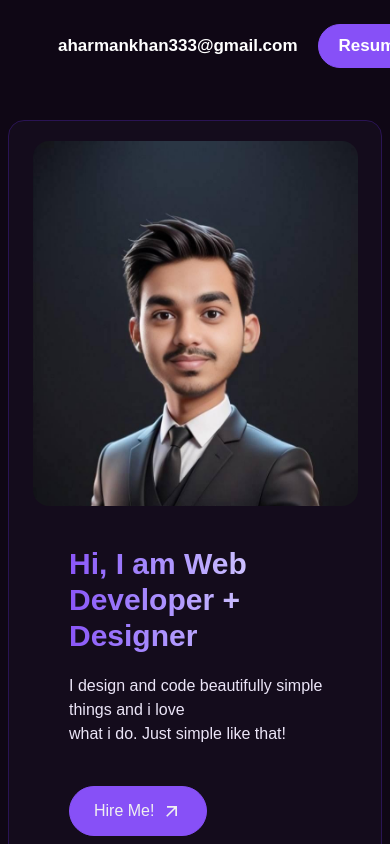
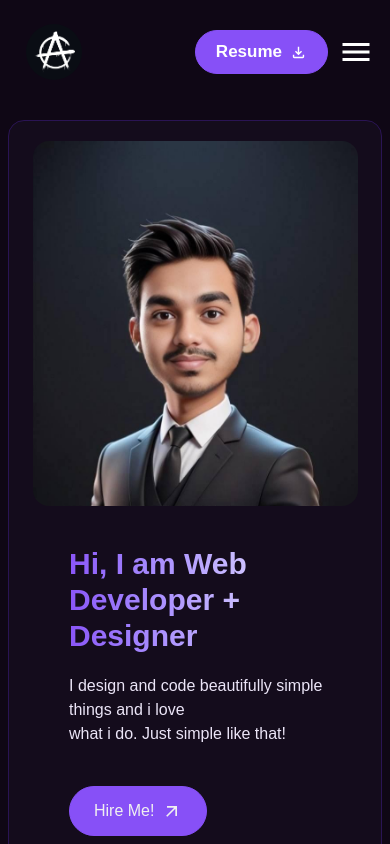
Before and after one commit to armangit1/arman-portfolio, a React (Vite) app: page / in a window 390 px wide. Shown: the top 844 px of the page. Built offline with nearby package versions, Linux system fonts and the light colour scheme.

Commit message:
site  is update

```diff
--- a/src/components/NavBar.jsx
+++ b/src/components/NavBar.jsx
@@ -31,7 +31,7 @@ const NavBar = () => {
     return (
         <div className={`w-full max-w-[1300px] z-20   ${lastScrollY >= 100 ? 'bg-[#0d0513]' : ' bg-[#0F0715]'}  fixed to-0%  ${scrollDirection === "down" ? 'hidden' : "block"}`} >
             <nav className="flex items-center justify-between  w-full p-4  text-white">
-                <div className="flex items-center"> <a href="/"> <img src="/logo.jpg" className='rounded-full  md:w-16 w-14' alt="" /></a> <a href='mailto:aharmankhan333@gmail.com' className=' hidden lg:block ml-3'>aharmankhan333@gmail.com</a> </div>
+                <div className="flex items-center "> <a href="mailto:aharmankhan333@gmail.com" className="tooltip tooltip-bottom" data-tip="Email"> <img src="/logo.jpg" className='rounded-full  md:w-16 w-14' alt="" /></a> <span className='hidden lg:block ml-3'> <a href='mailto:aharmankhan333@gmail.com' >aharmankhan333@gmail.com</a> </span></div>
                 <div className="hidden md:flex justify-evenly space-x-2 xl:space-x-8">
                     <a href="#service" className="">Service</a>
                     <a href="#project" className="">Projects</a>
```
